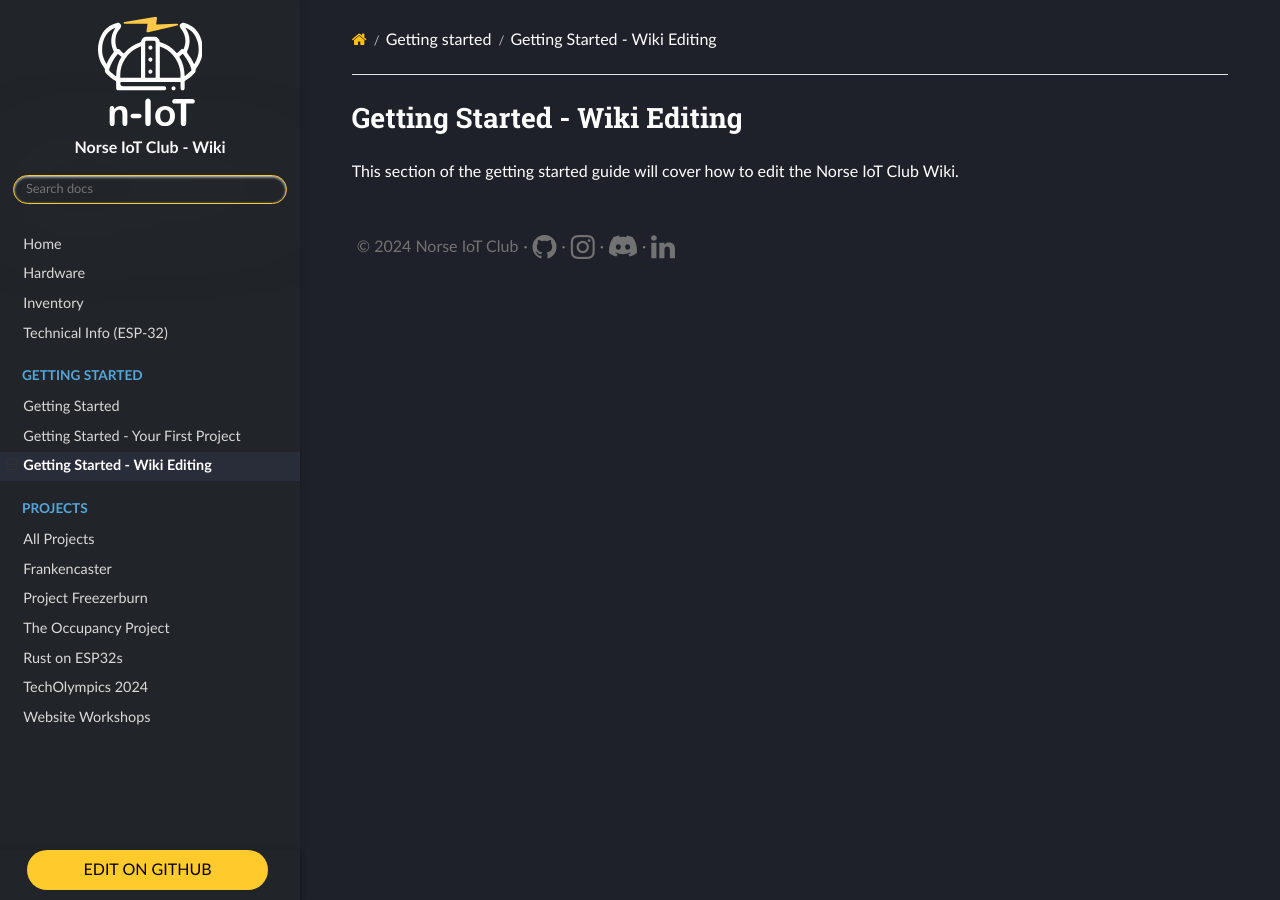
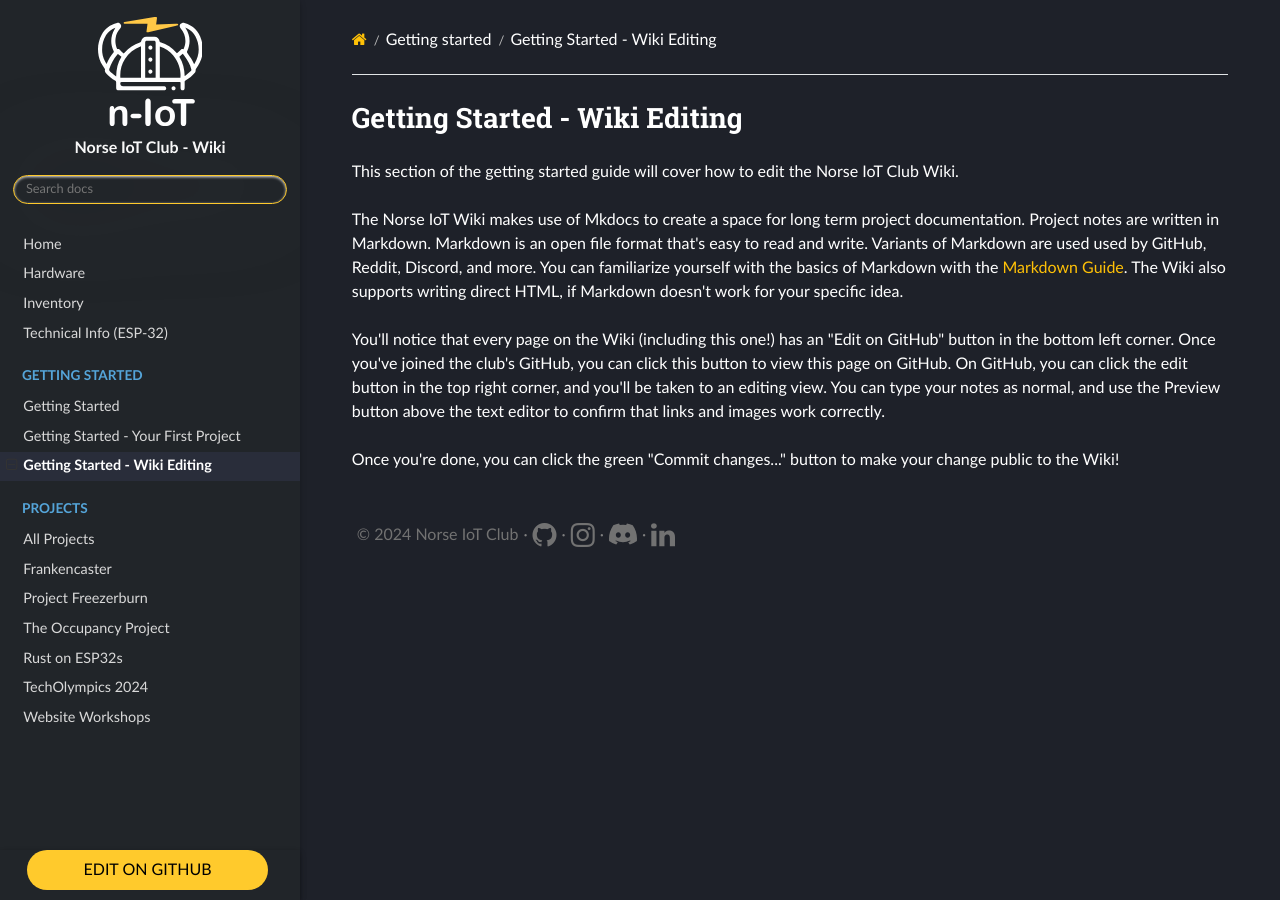
Before and after one commit to Norse-IoT/Wiki, an MkDocs documentation site: the page built from docs/getting-started/wiki.md, in a window 1280 px wide. Built offline with MkDocs 1.6.1, drawn with Linux system fonts in a browser that asks for light colours; nearby versions of some CDN libraries.

Commit message:
Update wiki.md

```diff
--- a/docs/getting-started/wiki.md
+++ b/docs/getting-started/wiki.md
@@ -1,3 +1,9 @@
 # Getting Started - Wiki Editing
 
 This section of the getting started guide will cover how to edit the Norse IoT Club Wiki.
+
+The Norse IoT Wiki makes use of Mkdocs to create a space for long term project documentation. Project notes are written in Markdown. Markdown is an open file format that's easy to read and write. Variants of Markdown are used used by GitHub, Reddit, Discord, and more. You can familiarize yourself with the basics of Markdown with the [Markdown Guide](https://www.markdownguide.org). The Wiki also supports writing direct HTML, if Markdown doesn't work for your specific idea.
+
+You'll notice that every page on the Wiki (including this one!) has an "Edit on GitHub" button in the bottom left corner. Once you've joined the club's GitHub, you can click this button to view this page on GitHub. On GitHub, you can click the edit button in the top right corner, and you'll be taken to an editing view. You can type your notes as normal, and use the Preview button above the text editor to confirm that links and images work correctly.
+
+Once you're done, you can click the green "Commit changes..." button to make your change public to the Wiki!
```
